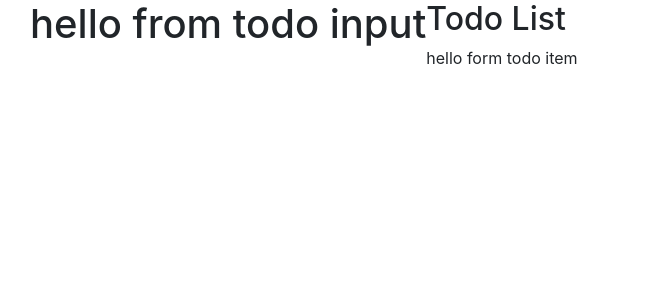
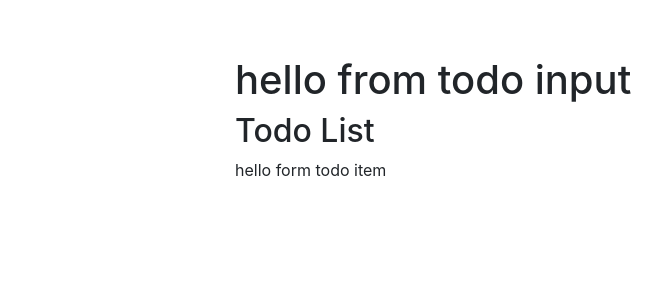
Before and after one commit to alfianhq/todolist, a React (Create React App) app: page / in a window 1280 px wide. Shown: the top 300 px of the page, without its empty margins (40-702 px from the left). Built offline with nearby package versions, Linux system fonts and the light colour scheme.

Commit message:
App Compnent Structure

```diff
--- a/src/App.js
+++ b/src/App.js
@@ -11,16 +11,37 @@
 			{id: 2, title: 'break fast'},
 		],
 		id: uuid(),
+		item: '',
+		editItem: false,
 	};
 
+	handleChange = e => console.log('handle change');
+	handleSubmit = e => console.log('handle submit');
+	clearList = () => console.log('clearlist method');
+	handleDelete = id => console.log(`handle delet ${id}`);
+	handleEdit = id => console.log(`handle edit ${id}`);
+
 	render() {
-		console.log(this.state);
 		return (
 			<div>
 				<div className='container'>
 					<div className='row'>
-						<TodoInput></TodoInput>
-						<TodoList></TodoList>
+						<div className='col-10 mx-auto col-md-8 mt-5'>
+							<h3 className='text-capitalize text-center'></h3>
+							<TodoInput
+								item={this.state.item}
+								handleChange={this.handleChange}
+								handleSubmit={this.handleSubmit}
+								editItem={this.state.editItem}
+							/>
+
+							<TodoList
+								item={this.state.item}
+								clearList={this.clearList}
+								handleDelete={this.handleDelete}
+								handleEdit={this.handleEdit}
+							/>
+						</div>
 					</div>
 				</div>
 			</div>
```
